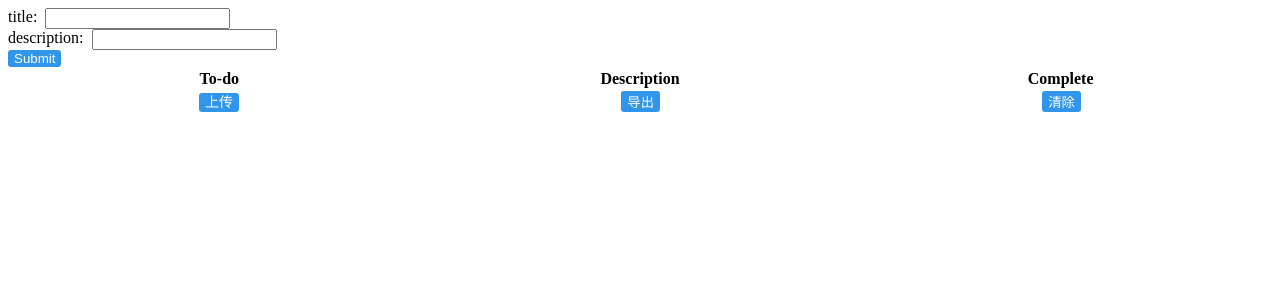
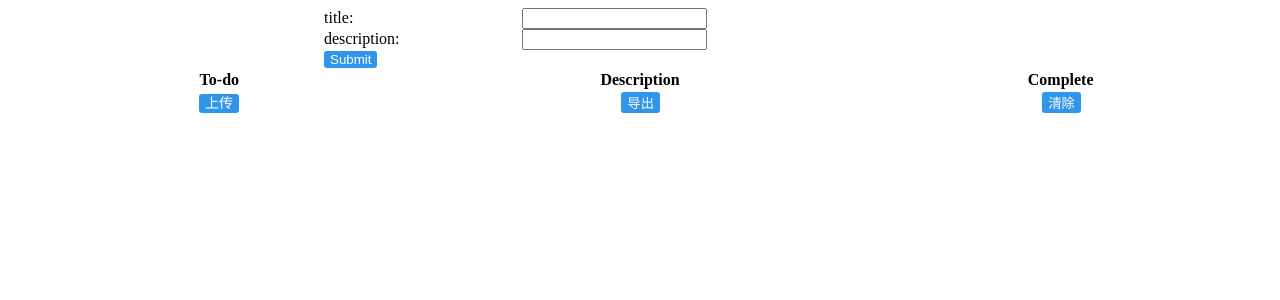
Before and after one commit to Andy201512/react-tutorial, a React (Create React App) app: page / in a window 1280 px wide. Shown: the top 300 px of the page. Built offline with nearby package versions, Linux system fonts and the light colour scheme.

Commit message:
对齐表格元素

```diff
--- a/src/css/Form.module.css
+++ b/src/css/Form.module.css
@@ -1,14 +1,17 @@
 .form--normal {
     width: 100%;
+    display: flex;
+    flex-direction: column;
+    justify-content: center;
+    align-items: center;
 }
 
 .rowOneThirds--normal {
-    display: flex;
-    flex-direction: row;
-    vertical-align: middle;
-    text-align: center;
+    width: 50%;
 }
 
 .label--normal{
+    display: inline-block;
     margin-right: 8px;
+    width: 30%;
 }
```
